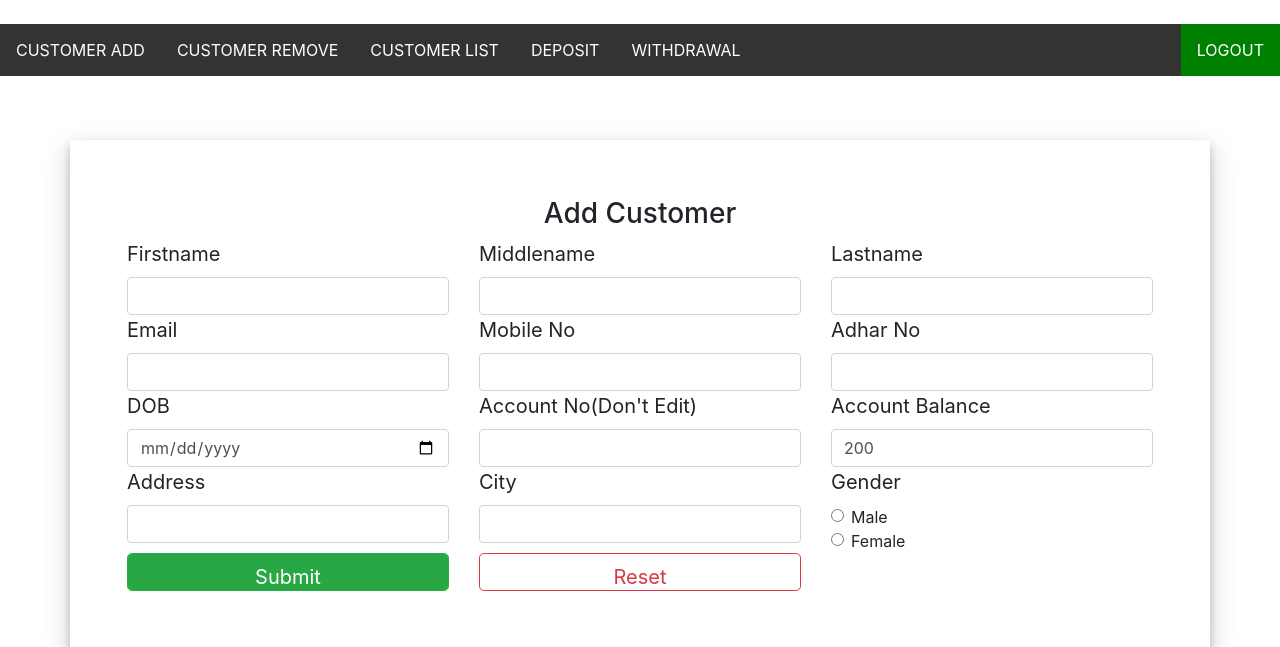
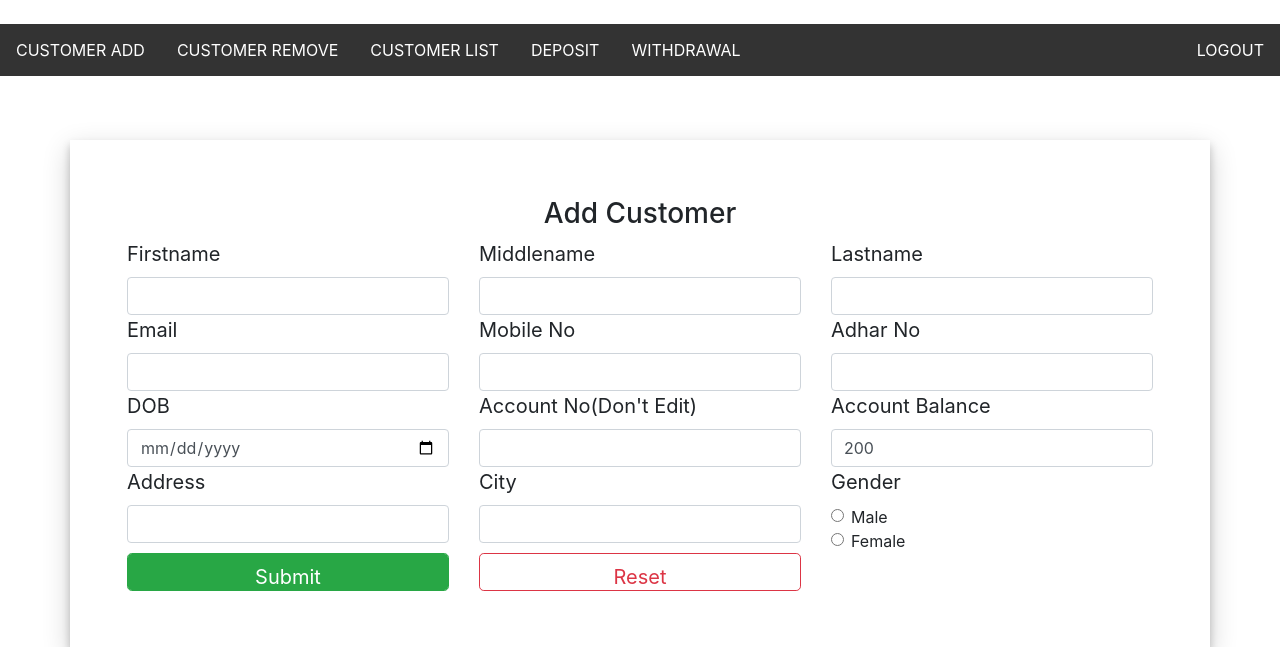
Before and after one commit to PriyankaPise/Tutorial, a PHP site: page /form/cust.php in a window 1280 px wide. Shown: the top 647 px of the page. Run offline with PHP 8.4, Linux system fonts and the light colour scheme; some libraries are stand-ins or nearby versions.

Commit message:
Update navemp.php

```diff
--- a/navemp.php
+++ b/navemp.php
@@ -26,9 +26,9 @@
 			background-color: #111;
 		}
 
-		.active {
+		/* .active {
 			background-color: green;
-		}
+		} */
 	</style>
 </head>
 <body>
```
